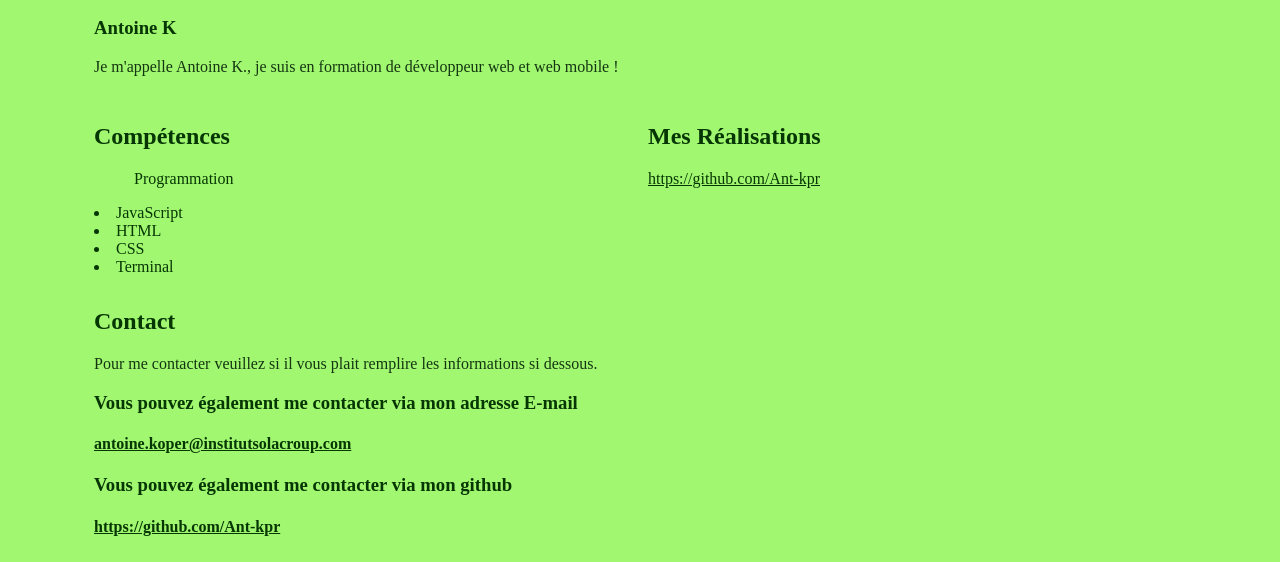
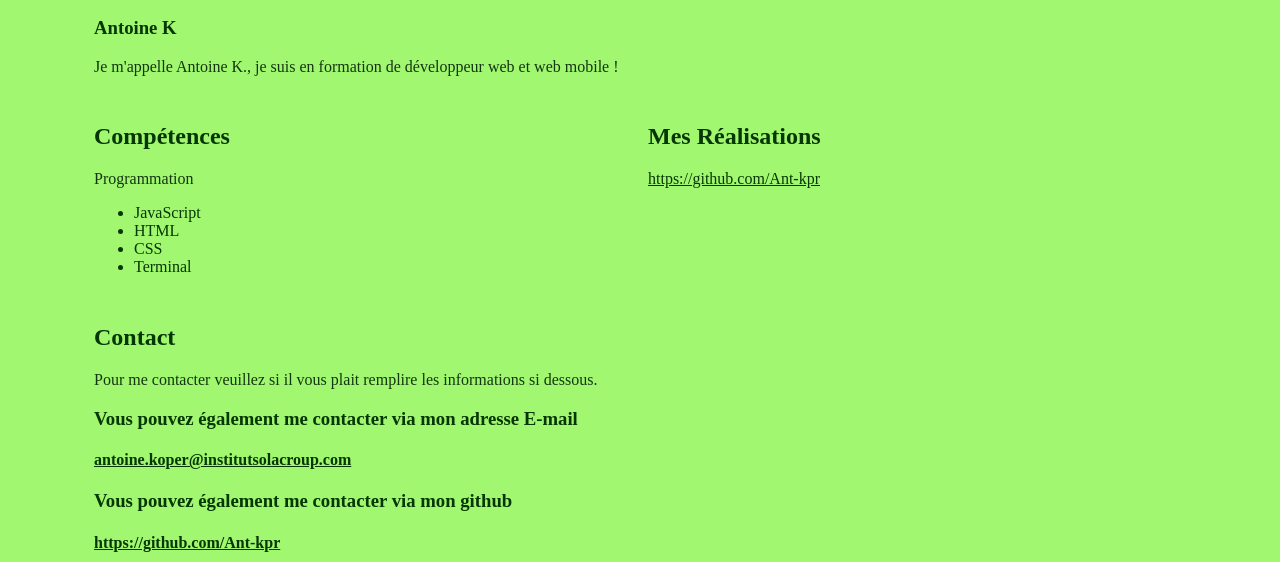
Before and after one commit to Ant-kpr/page-perso, a plain HTML site: page index.html in a window 1280 px wide. Shown: the part 158-720 px from the top of the page. Drawn offline with Linux system fonts and the light colour scheme.

Commit message:
nouvelle nouvelle mise a jour cv

```diff
--- a/index.html
+++ b/index.html
@@ -37,13 +37,14 @@ de développeur web et web mobile !
 
     <section id="competences">
     <h2>Compétences</h2>
-          <ol>Programmation</ol>
+    <p>Programmation</p>
+    <ul>
         <li>JavaScript</li>
         <li>HTML</li>
         <li>CSS</li>
         <li>Terminal</li>
+    </ul>
 </section>
-
       <section id="projets">
         <h2>Mes Réalisations</h2>
         <p>
@@ -59,13 +60,11 @@ de développeur web et web mobile !
       <p>
         <h3>Vous pouvez également me contacter via mon adresse E-mail</h3>
          <h4><a href="antoine.koper@institutsolacroup.com">antoine.koper@institutsolacroup.com</a>
-        </p></h4>
-        <p>
+         </h4>
           <h3>Vous pouvez également me contacter via mon github</h3>
             <h4><a href="https://github.com/Ant-kpr">https://github.com/Ant-kpr</a></h4>
-        </p>
-        </main>
 
+    </section>
       <form>
         <fieldset>
           <legend>Vos coordonnées</legend>
@@ -80,7 +79,7 @@ de développeur web et web mobile !
 
         <button type="submit">Envoyer</button>
       </form>
-    </section>
+
   </main>
 
   <footer>
```
Lines whose indentation alone changed are shown as unchanged.
